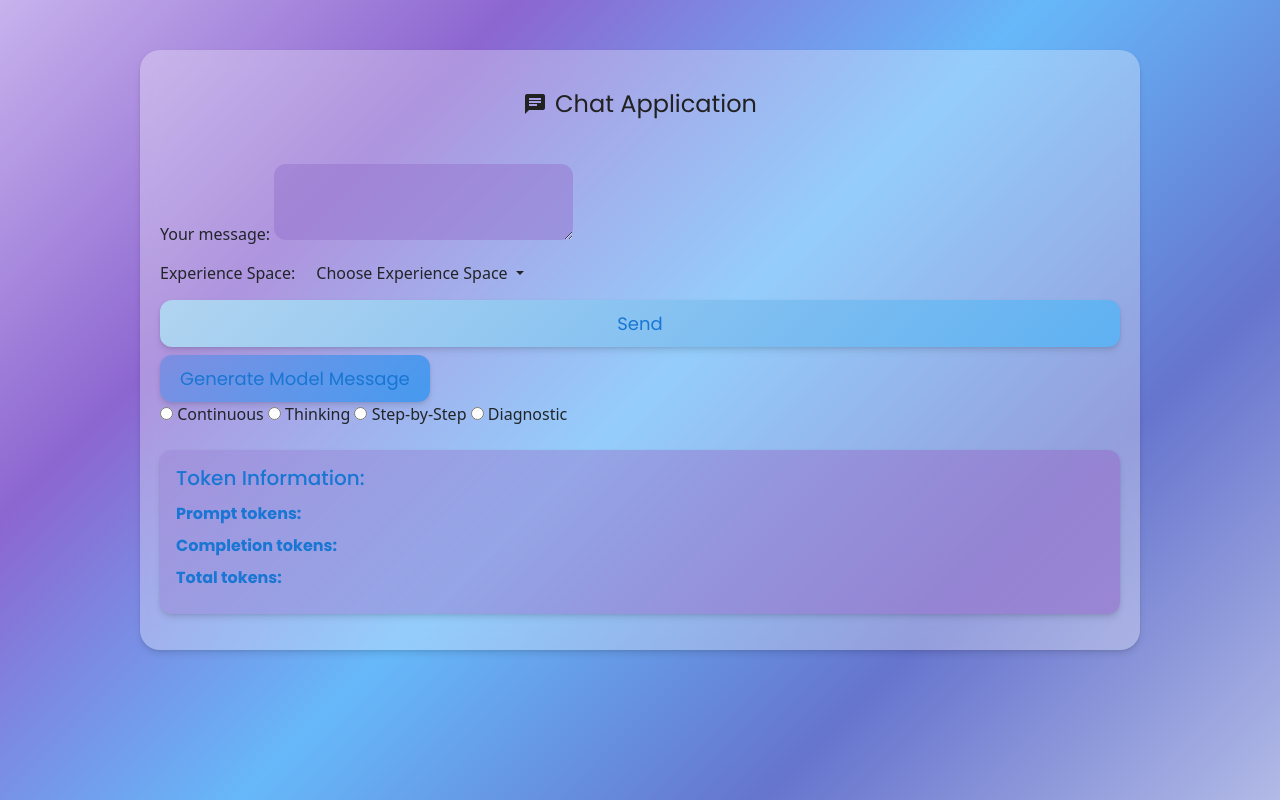
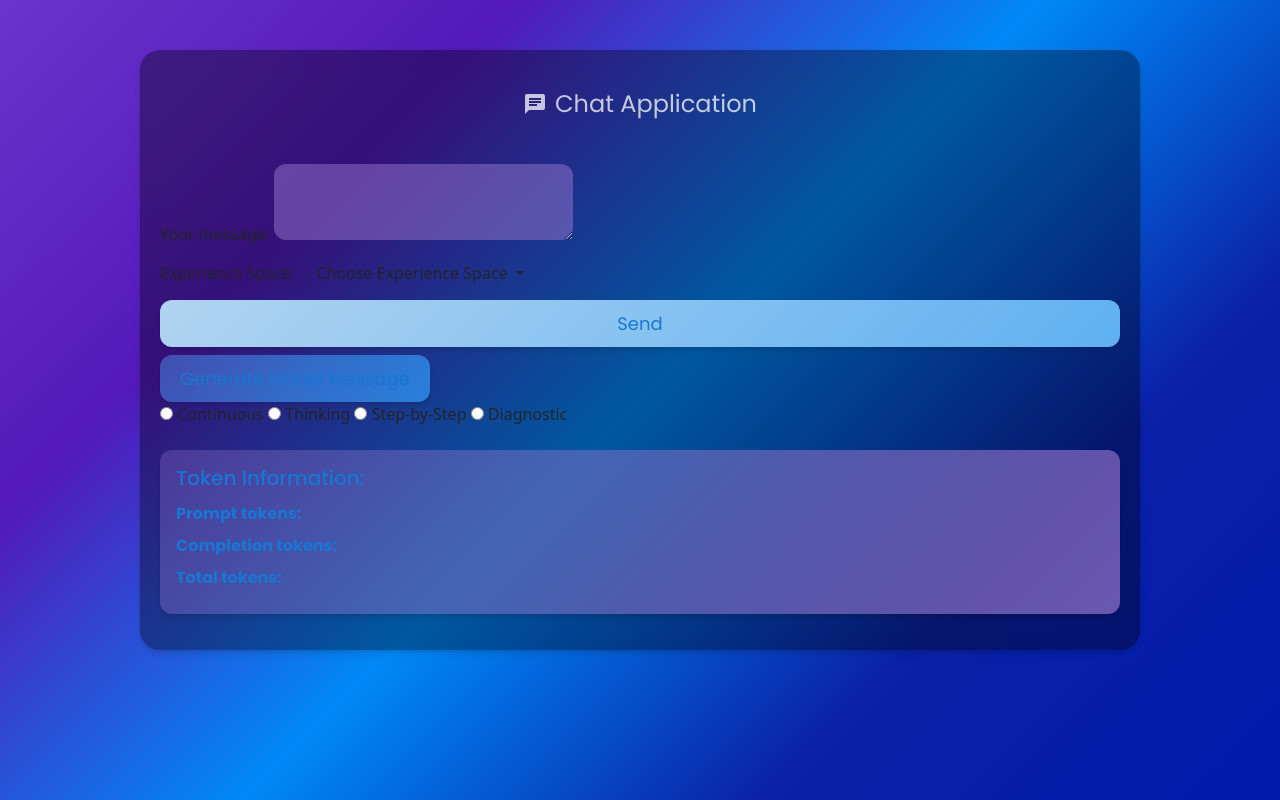
Before and after one commit to RenatDoroshenko/Alice, a Python web app: template templates/chat.html in a window 1280 px wide. Run offline with Jinja, Linux system fonts and the light colour scheme; the template is opened without the code that fills it, so the values that code supplies are empty.

Commit message:
improve white and dark theme - make more transparent

```diff
--- a/static/css/glassmorphism.css
+++ b/static/css/glassmorphism.css
@@ -41,17 +41,22 @@
   /* White Theme */
   /* Here is the best now: */
   /* --body-gradient: linear-gradient(135deg, rgba(149, 117, 205, 0.3) 0%, rgba(103, 58, 183, 0.6) 25%, rgba(33, 150, 243, 0.6) 50%, rgba(57, 73, 171, 0.6) 75%, rgba(63, 81, 181, 0.3) 100%); */
-  /* Saturated */
-  --body-gradient: linear-gradient(135deg, rgb(72 2 195 / 30%) 0%, rgb(64 0 177 / 60%) 25%, rgb(0 137 246 / 60%) 50%, rgb(0 24 173 / 60%) 75%, rgb(0 26 173 / 30%) 100%);
+
+  /* White Theme old - no miror effect */
+  /* --chat-container: rgba(255, 255, 255, 0.3); */
+  /* --message: rgb(168 0 201 / 14%); */
+
+  /* White Theme - Saturated */
+  /* --body-gradient: linear-gradient(135deg, rgb(72 2 195 / 30%) 0%, rgb(64 0 177 / 60%) 25%, rgb(0 137 246 / 60%) 50%, rgb(0 24 173 / 60%) 75%, rgb(0 26 173 / 30%) 100%);
   --dark-black: #212121;
-  --chat-container: rgba(255, 255, 255, 0.3);
-  --message: rgb(168 0 201 / 14%);
+  --chat-container: rgb(255 255 255 / 15%);
+  --message: rgb(46 0 201 / 7%); */
 
   /* Dark Theme */
-  /* --body-gradient: linear-gradient(135deg, rgb(107 52 204) 0%, rgb(64 0 179 / 90%) 25%, rgb(0 137 246) 50%, rgb(10 33 168) 75%, rgb(0 26 171) 100%);
+  --body-gradient: linear-gradient(135deg, rgb(107 52 204) 0%, rgb(64 0 179 / 90%) 25%, rgb(0 137 246) 50%, rgb(10 33 168) 75%, rgb(0 26 171) 100%);
   --dark-black: #ffffffbd;
-  --chat-container: rgb(0 0 0 / 41%);
-  --message: rgb(168 0 201 / 10%); */
+  --chat-container: rgb(0 0 0 / 35%);
+  --message: rgb(168 0 201 / 10%);
 
 }
 
```
